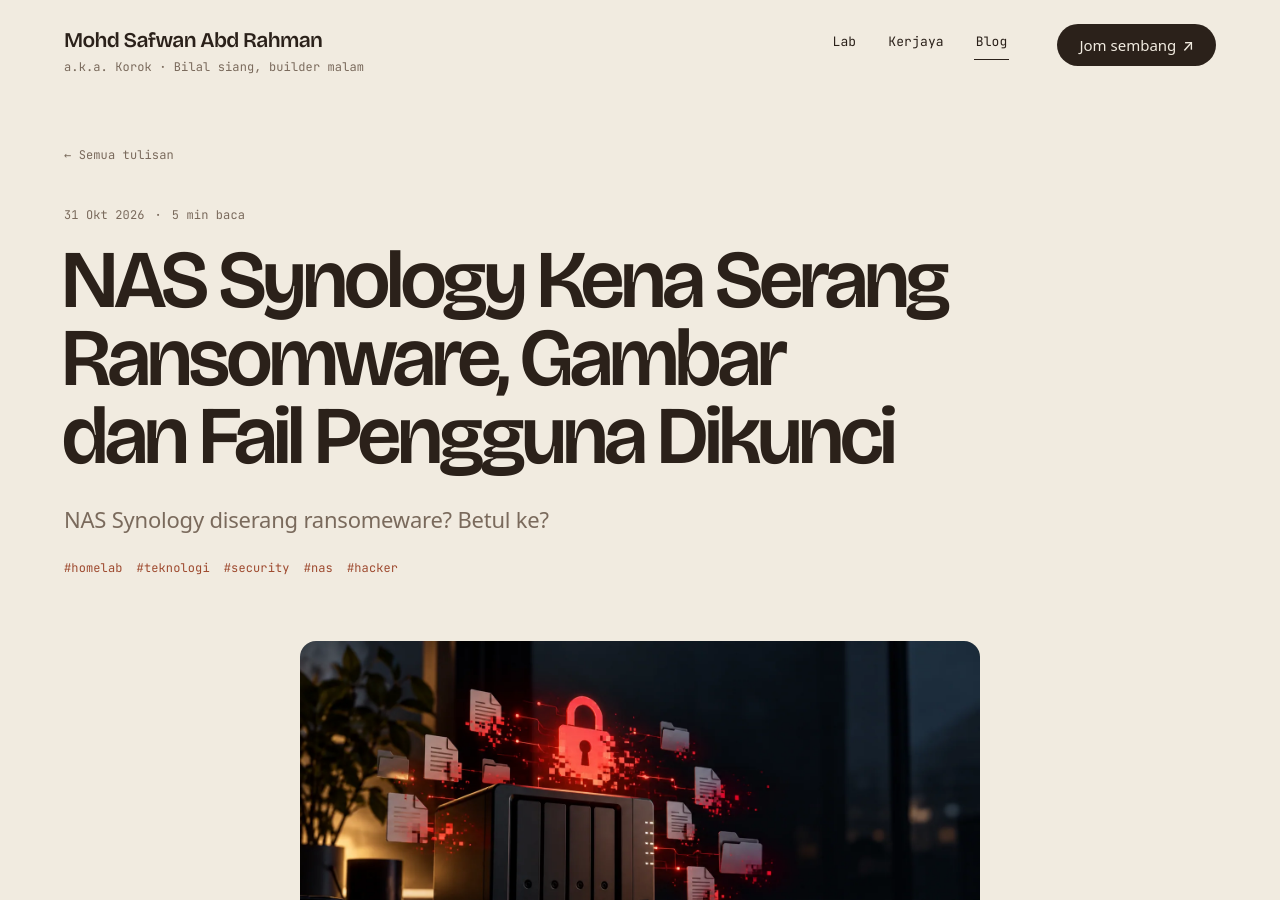
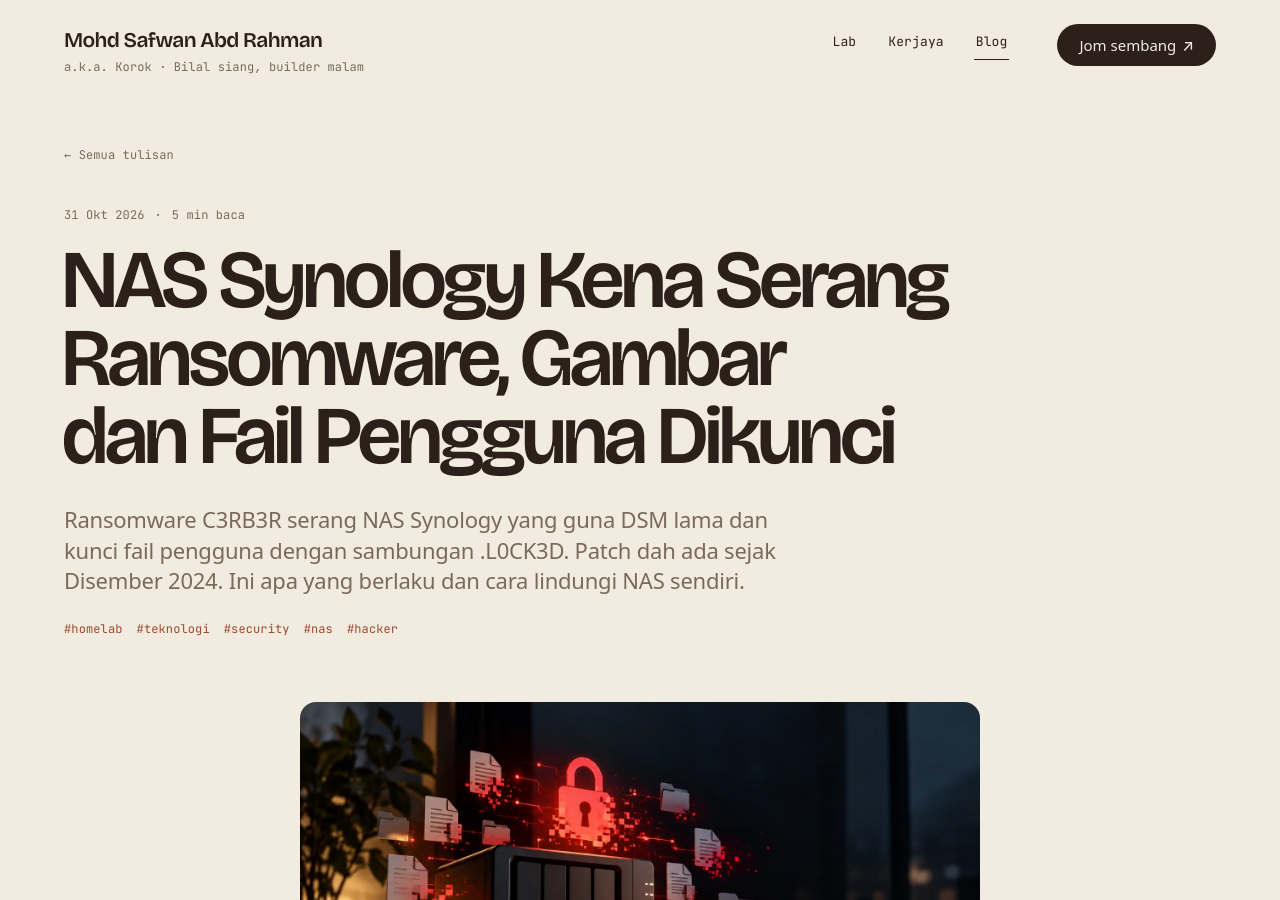
Before and after one commit to Kengkorok/Kengkorok.github.io, a Jekyll site: the page built from _posts/2026-10-31-nas-synology-kena-serang-ransomware-gambar-dan-fail-pengguna-dikunci.html, in a window 1280 px wide and 900 px high. Built offline with Jekyll 4.4.1, drawn with Linux system fonts in a browser that asks for light colours; some web fonts are replaced; some of the changed text lies outside the part shown.

Commit message:
seo: kemas tajuk, description dan alt gambar tiga post
- Photoshop: tajuk lebih jelas, description baru, tambah image_alt
- NAS Synology: description berfakta, betulkan ejaan ransomware
- Cloudflare: buang titik di tajuk dan baris tajuk/hashtag berulang dalam isi
- Description yang ditulis sendiri tak lagi dipotong pada 160 aksara

Co-Authored-By: Claude Opus 5.5 <noreply@anthropic.com>

```diff
--- a/_includes/head.html
+++ b/_includes/head.html
@@ -3,7 +3,12 @@
 {%- else -%}
   {%- assign tajuk = site.title -%}
 {%- endif -%}
-{%- assign ringkas = page.description | default: page.excerpt | default: site.description | strip_html | normalize_whitespace | truncate: 160 -%}
+{%- comment -%} Description yang ditulis sendiri dipapar penuh; hanya excerpt automatik dipendekkan {%- endcomment -%}
+{%- if page.description -%}
+  {%- assign ringkas = page.description | strip_html | normalize_whitespace -%}
+{%- else -%}
+  {%- assign ringkas = page.excerpt | default: site.description | strip_html | normalize_whitespace | truncate: 160 -%}
+{%- endif -%}
 {%- assign imej = page.image | default: "/assets/og.png" | absolute_url -%}
 <meta charset="utf-8">
 <meta name="viewport" content="width=device-width, initial-scale=1">
--- a/_posts/2026-10-30-cloudflare-monetization-gateway-bila-ai-agent-dah-pandai-bayar-sendiri.html
+++ b/_posts/2026-10-30-cloudflare-monetization-gateway-bila-ai-agent-dah-pandai-bayar-sendiri.html
@@ -1,6 +1,6 @@
 ---
-title: "Cloudflare Monetization Gateway: Bila AI Agent Dah Pandai Bayar Sendiri."
-description: Cloudflare perkenal Monetization Gateway yang membolehkan AI Agent membayar servis dan API secara automatik mengikut penggunaan, tapi sejauh mana kita boleh percayakan AI untuk pegang dompet sendiri
+title: "Cloudflare Monetization Gateway: Bila AI Agent Dah Pandai Bayar Sendiri"
+description: Cloudflare perkenalkan Monetization Gateway, yang membolehkan AI agent bayar sendiri untuk API dan data ikut penggunaan. Apa maksudnya, dan sejauh mana kita boleh percayakan AI pegang dompet?
 tags:
   - ai
   - cloudflare
--- a/_posts/2026-10-30-migrasi-photoshop-poster-kuliah.html
+++ b/_posts/2026-10-30-migrasi-photoshop-poster-kuliah.html
@@ -1,6 +1,6 @@
 ---
-title: "Migrasi Photoshop Poster Kuliah "
-description: Hentikan langganan perisian Adobe, jom buat dengan Ai
+title: Migrasi Poster Jadual Kuliah Masjid dari Photoshop ke Penjana Sendiri dengan AI
+description: Setiap bulan aku kena ubah template Photoshop dan tanggung sendiri kos Adobe untuk poster jadual kuliah Masjid Talhah. Ini cara aku bina penjana jadual sendiri dengan bantuan ChatGPT dan Claude.
 tags:
   - ai
   - masjid
@@ -8,6 +8,7 @@ tags:
   - claude
   - github
 image: /assets/blog/2026/migrasi-photoshop-poster-kuliah/november-2026-draf-unsaved-preview-page--9a9633.webp
+image_alt: Poster jadual kuliah bulanan Masjid Talhah yang dijana secara automatik
 ---
 {% raw %}
 <p>Antara tugas aku di Masjid Talhah Bukit Jalil adalah menyediakan visual poster jadual kuliah bulanan untuk hebahan umum. Pegawai yang in-charge sebelum ni adalah bekas naqib MTU sendiri memandangkan beliau ada kemahiran bermain dengan Photoshop.</p>
--- a/_posts/2026-10-31-nas-synology-kena-serang-ransomware-gambar-dan-fail-pengguna-dikunci.html
+++ b/_posts/2026-10-31-nas-synology-kena-serang-ransomware-gambar-dan-fail-pengguna-dikunci.html
@@ -1,6 +1,6 @@
 ---
 title: NAS Synology Kena Serang Ransomware, Gambar dan Fail Pengguna Dikunci
-description: NAS Synology diserang ransomeware? Betul ke?
+description: Ransomware C3RB3R serang NAS Synology yang guna DSM lama dan kunci fail pengguna dengan sambungan .L0CK3D. Patch dah ada sejak Disember 2024. Ini apa yang berlaku dan cara lindungi NAS sendiri.
 tags:
   - homelab
   - teknologi
@@ -8,7 +8,7 @@ tags:
   - nas
   - hacker
 image: /assets/blog/2026/nas-synology-kena-serang-ransomware-gambar-dan-fail-pengguna-dikunci/ransomware-lock-over-network-storage-794a88.webp
-image_alt: ancaman ransomeware atas NAS Synology
+image_alt: Ancaman ransomware ke atas NAS Synology
 cover: false
 ---
 {% raw %}
```
Also changed, not shown: other parts of _posts/2026-10-30-cloudflare-monetization-gateway-bila-ai-agent-dah-pandai-bayar-sendiri.html (+0 -2 lines).
